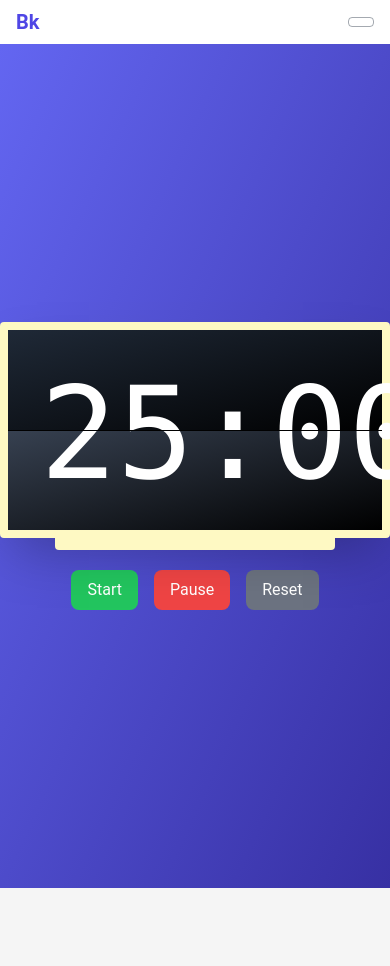
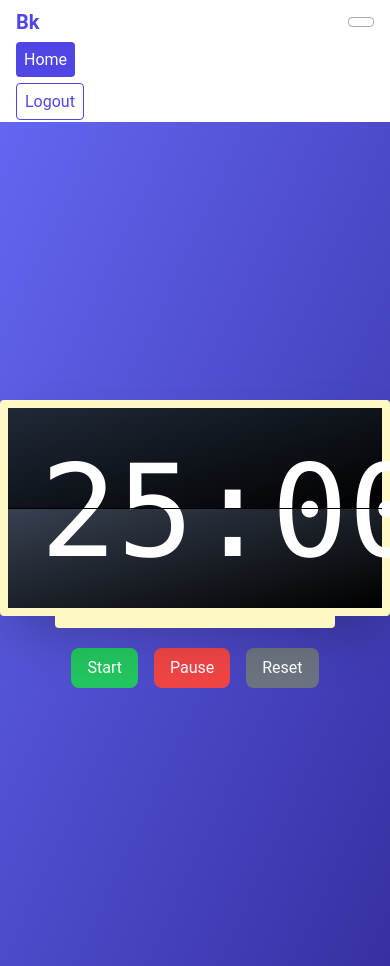
Before and after one commit to bishwjeet7/login_timer, a React (Create React App) app: page /Home in a window 390 px wide. Both pictures are taken after a click on the button 361 px from the left and 22 px from the top of the page. Shown: the top 966 px of the page. Before the commit the page ends 888 px from the top, so only its background shows below. Built offline with nearby package versions, Linux system fonts and the light colour scheme.

Commit message:
Update Home.js
mobile view not working properly. Bug filxed now working properly.

```diff
--- a/src/component/Home.js
+++ b/src/component/Home.js
@@ -1,47 +1,48 @@
 import React, { useState, useEffect } from "react";
-import { useNavigate,Link } from 'react-router-dom';
+import { useNavigate } from 'react-router-dom';
 import './SignIn.css'
 import TimerApp from "./TimerApp";
 
+function Home() {
+  const navigate = useNavigate();
+  const [email, setEmail] = useState();
+  const [isMobileMenuOpen, setIsMobileMenuOpen] = useState(false);
 
-function Home(){
-    const navigate = useNavigate()
-    const [email, SetEmail] = useState();
-    const logout =()=>{
-        localStorage.clear()
-        // window.location.reload();
+  const logout = () => {
+    localStorage.clear();
     navigate('/');
   }
 
   useEffect(() => {
-      SetEmail(
-          localStorage.getItem('email')
-      )
+    setEmail(localStorage.getItem('email'));
   }, [])
 
-
+  const toggleMobileMenu = () => {
+    setIsMobileMenuOpen(!isMobileMenuOpen);
+  }
 
   return (
     <div>
-            <nav class="bg-white py-2 md:py-4">
-    <div class="container px-4 mx-auto md:flex md:items-center">
+      <nav className="bg-white py-2 md:py-4">
+        <div className="container px-4 mx-auto md:flex md:items-center">
 
-      <div class="flex justify-between items-center">
-        <a href="/" class="font-bold text-xl text-indigo-600">Bk</a>
-        <button class="border border-solid border-gray-600 px-3 py-1 rounded text-gray-600 opacity-50 hover:opacity-75 md:hidden" id="navbar-toggle">
-          <i class="fas fa-bars"></i>
+          <div className="flex justify-between items-center">
+            <a href="/" className="font-bold text-xl text-indigo-600">Bk</a>
+            <button className="border border-solid border-gray-600 px-3 py-1 rounded text-gray-600 opacity-50 hover:opacity-75 md:hidden" id="navbar-toggle" onClick={toggleMobileMenu}>
+              <i className="fas fa-bars"></i>
             </button>
           </div>
 
-      <div class="hidden md:flex flex-col md:flex-row md:ml-auto mt-3 md:mt-0" id="navbar-collapse">
-        <a href="/" class="p-2 lg:px-4 md:mx-2 text-white rounded bg-indigo-600">Home</a>
-        <p class="p-2 lg:px-4 md:mx-2 text-indigo-600 text-center border border-transparent rounded hover:bg-indigo-100 hover:text-indigo-700 transition-colors duration-300">{email}</p>
-        <a href="/" class="p-2 lg:px-4 md:mx-2 text-indigo-600 text-center border border-solid border-indigo-600 rounded hover:bg-indigo-600 hover:text-white transition-colors duration-300 mt-1 md:mt-0 md:ml-1" onClick={logout}>Logout</a>
+          <div className={`md:flex flex-col md:flex-row md:ml-auto mt-3 md:mt-0 ${isMobileMenuOpen ? 'block' : 'hidden'}`} id="navbar-collapse">
+            <a href="/" className="p-2 lg:px-4 md:mx-2 text-white rounded bg-indigo-600">Home</a>
+            <p className="p-2 lg:px-4 md:mx-2 text-indigo-600 text-center border border-transparent rounded hover:bg-indigo-100 hover:text-indigo-700 transition-colors duration-300">{email}</p>
+            <a href="/" className="p-2 lg:px-4 md:mx-2 text-indigo-600 text-center border border-solid border-indigo-600 rounded hover:bg-indigo-600 hover:text-white transition-colors duration-300 mt-1 md:mt-0 md:ml-1" onClick={logout}>Logout</a>
           </div>
         </div>
       </nav>
-            <TimerApp/>
+      <TimerApp />
     </div>
   );
 }
+
 export default Home;
```
Lines whose indentation alone changed are shown as unchanged.
